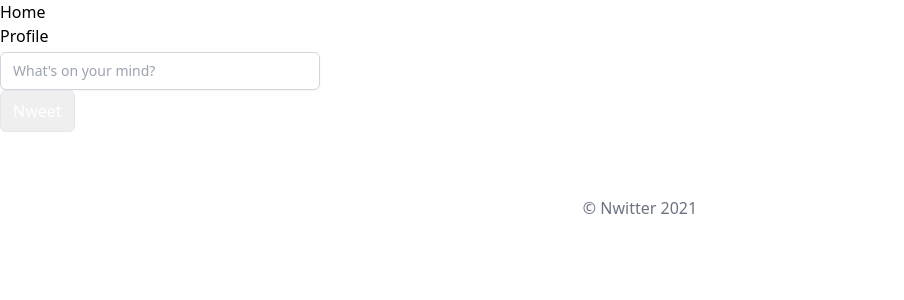
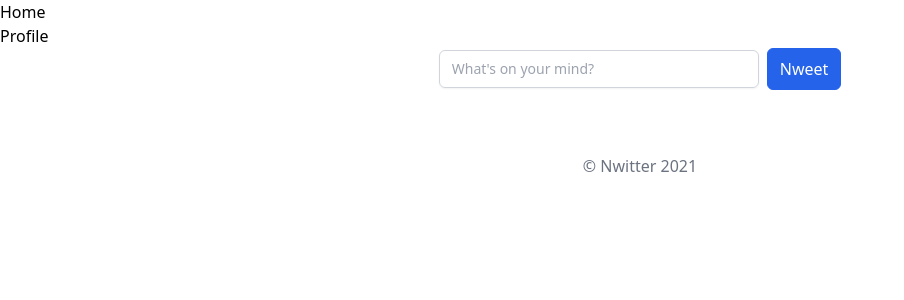
Before and after one commit to daveg7lee/nwitter, a React (Create React App) app: page /#/ in a window 1280 px wide. Shown: the top 300 px of the page, without its empty margins (0-904 px from the left). Built offline with nearby package versions, Linux system fonts and the light colour scheme; no server answers; sample sign-in values are in the browser's storage.

Commit message:
Nweeting

```diff
--- a/src/fbase.js
+++ b/src/fbase.js
@@ -14,6 +14,6 @@ const firebaseConfig = {
 
 firebase.initializeApp(firebaseConfig);
 
+export const firebaseInstance = firebase;
 export const authService = firebase.auth();
-
-export const firebaseInstance = firebase;
+export const dbService = firebase.firestore();
--- a/src/routes/Home.js
+++ b/src/routes/Home.js
@@ -1,15 +1,20 @@
 import React from "react";
+import { dbService } from "../fbase";
 import useInput from "../hooks/useInput";
 
 const Home = () => {
   const nweet = useInput("");
-  const onSubmit = (e) => {
+  const onSubmit = async (e) => {
     e.preventDefault();
+    await dbService
+      .collection("nweets")
+      .add({ nweet: nweet.value, createdAt: Date.now() });
+    nweet.setValue("");
   };
   return (
     <div>
-      <form onSubmit={onSubmit}>
-        <div className="mt-1 rounded-md shadow-sm w-80">
+      <form onSubmit={onSubmit} className="flex justify-center items-center">
+        <div className=" rounded-md shadow-sm w-80 mr-2">
           <input
             type="text"
             placeholder="What's on your mind?"
@@ -19,7 +24,11 @@ const Home = () => {
             onChange={nweet.onChange}
           />
         </div>
-        <input type="submit" value="Nweet" className="button" />
+        <input
+          type="submit"
+          value="Nweet"
+          className="button border-blue-600 bg-blue-600 hover:bg-blue-500"
+        />
       </form>
     </div>
   );
--- a/tailwind.config.js
+++ b/tailwind.config.js
@@ -1,6 +1,6 @@
 module.exports = {
   purge: ["./src/**/*.{js,jsx,ts,tsx}", "./public/index.html"],
-  darkMode: false, // or 'media' or 'class'
+  darkMode: "media", // or false or 'class'
   theme: {
     extend: {},
   },
```
